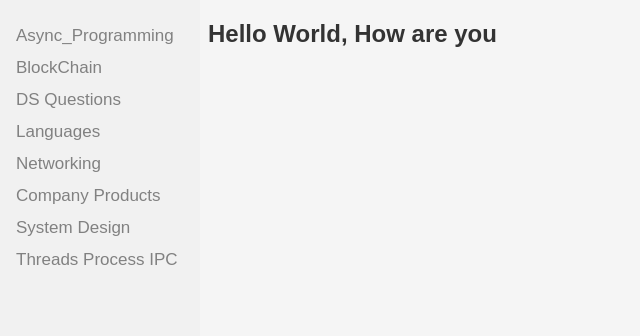
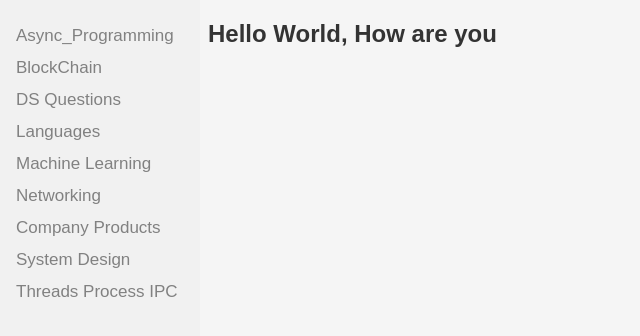
Before and after one commit to code-with-amitk/code-with-amitk.github.io, a Jekyll site: the page docs/index.html, which Jekyll copies as it is, in a window 1280 px wide. Shown: the top 336 px of the page, without its empty margins (0-640 px from the left). Built offline with Jekyll 4.4.1, drawn with Linux system fonts in a browser that asks for light colours.

Commit message:
Update index.html

```diff
--- a/docs/index.html
+++ b/docs/index.html
@@ -38,6 +38,7 @@
         <a href="/BlockChain/">BlockChain</a>
         <a href="/DS_Questions/">DS Questions</a>
         <a href="/Languages/">Languages</a>
+        <a href="/Machine Learning/">Machine Learning</a>
         <a href="/Networking/">Networking</a>
         <a href="/Products/">Company Products</a>
         <a href="/System_Design/">System Design</a>
```
